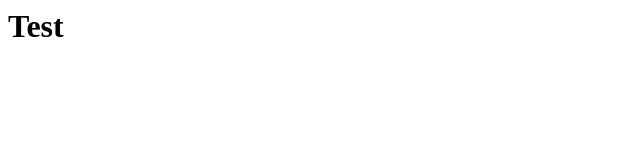
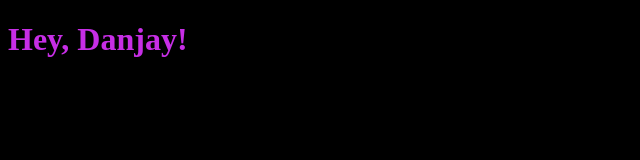
Before and after one commit to heydanjay/com, a plain HTML site: page index.html in a window 1280 px wide. Shown: the whole page, without its empty margins (0-640 px from the left). Drawn offline with Linux system fonts and the light colour scheme.

Commit message:
Basic site structure

```diff
--- a/index.html
+++ b/index.html
@@ -1 +1,15 @@
-<h1>Test</h1>
+<!DOCTYPE html>
+<html lang="en">
+
+<head>
+  <meta charset="utf-8">
+  <meta name="viewport" content="width=device-width, initial-scale=1">
+  <title>Hey, Danjay!</title>
+  <link rel="stylesheet" href="styles/style.css">
+</head>
+
+<body>
+  <h1>Hey, Danjay!</h1>
+</body>
+
+</html>
--- /dev/null
+++ b/styles/style.css
@@ -0,0 +1,7 @@
+body {
+  background-color: #000000;
+}
+
+h1 {
+  color: #c72ee6;
+}
```
